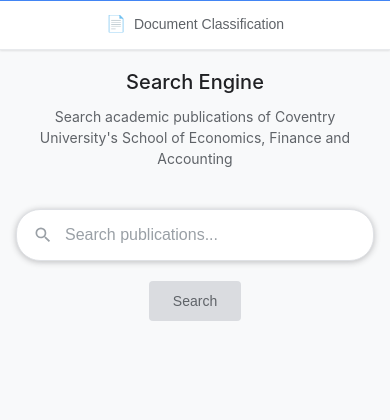
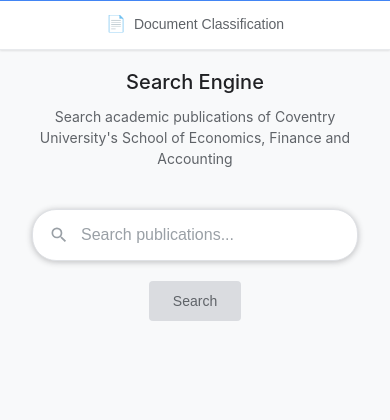
Before and after one commit to azens1995/ir-assignment-ui-p03, a React (Create React App) app: page / in a window 390 px wide. Shown: the part 146-566 px from the top of the page. Built offline with nearby package versions, Linux system fonts and the light colour scheme.

Commit message:
update: fix css

```diff
--- a/src/App.css
+++ b/src/App.css
@@ -57,10 +57,54 @@
   min-height: calc(100vh - 280px);
 }
 
+/* Add consistent content container to prevent layout shifts */
+.content-container {
+  max-width: 800px;
+  margin: 0 auto;
+  padding: 0 20px;
+  min-height: 400px; /* Ensure minimum height to prevent layout shifts */
+  position: relative; /* For absolute positioning of loading states */
+}
+
+/* Prevent layout shifts during tab switching */
+.content-container > * {
+  width: 100%;
+}
+
+/* Smooth transitions for tab content */
+.content-container > * {
+  transition: opacity 0.2s ease;
+}
+
+/* Tab transition classes for smooth switching */
+.tab-content {
+  opacity: 1;
+  transition: opacity 0.2s ease-in-out;
+}
+
+.tab-content-enter {
+  opacity: 0;
+}
+
+.tab-content-enter-active {
+  opacity: 1;
+}
+
+.tab-content-exit {
+  opacity: 1;
+}
+
+.tab-content-exit-active {
+  opacity: 0;
+}
+
+/* Ensure consistent spacing */
 .search-header {
-  max-width: 800px;
-  margin: 0 auto 32px;
-  padding: 0 20px;
+  /* Remove max-width and margin since it's now handled by parent container */
+  /* max-width: 800px; */
+  /* margin: 0 auto 32px; */
+  /* padding: 0 20px; */
+  margin-bottom: 32px;
   text-align: center;
 }
 
@@ -79,8 +123,10 @@
 }
 
 .error-message {
-  max-width: 800px;
-  margin: 20px auto;
+  /* Remove max-width and margin since it's now handled by parent container */
+  /* max-width: 800px; */
+  /* margin: 20px auto; */
+  margin: 20px 0;
   padding: 16px 20px;
   background: #fce8e6;
   border: 1px solid #f28b82;
@@ -146,9 +192,13 @@
     min-height: calc(100vh - 240px);
   }
 
+  .content-container {
+    padding: 0 16px;
+    min-height: 300px; /* Smaller minimum height on mobile */
+  }
+
   .search-header {
     margin-bottom: 24px;
-    padding: 0 16px;
   }
 
   .search-header h2 {
@@ -160,7 +210,7 @@
   }
 
   .error-message {
-    margin: 16px;
+    margin: 16px 0;
     padding: 12px 16px;
   }
 }
--- a/src/App.tsx
+++ b/src/App.tsx
@@ -47,13 +47,14 @@
       <TabHeader activeTab={activeTab} onTabChange={handleTabChange} />
 
       <main className='app-main'>
+        <div className='content-container'>
           {activeTab === 'search' && (
             <>
               <div className='search-header'>
                 <h2>Search Engine</h2>
                 <p>
-                Search academic publications of Coventry University's School of
-                Economics, Finance and Accounting
+                  Search academic publications of Coventry University's School
+                  of Economics, Finance and Accounting
                 </p>
               </div>
 
@@ -78,6 +79,7 @@
           )}
 
           {activeTab === 'classification' && <DocumentClassification />}
+        </div>
       </main>
 
       <footer className='app-footer'>
--- a/src/components/DocumentClassification.css
+++ b/src/components/DocumentClassification.css
@@ -1,7 +1,8 @@
 .document-classification {
-  max-width: 800px;
-  margin: 0 auto;
-  padding: 0 20px;
+  /* Remove max-width and margin since it's now handled by parent container */
+  /* max-width: 800px; */
+  /* margin: 0 auto; */
+  /* padding: 0 20px; */
 }
 
 .classification-container {
@@ -273,9 +274,10 @@
 
 /* Responsive design */
 @media (max-width: 768px) {
-  .document-classification {
+  /* Remove padding since it's now handled by parent container */
+  /* .document-classification {
     padding: 0 16px;
-  }
+  } */
 
   .classification-header {
     padding: 24px 20px 20px;
--- a/src/components/SearchResults.css
+++ b/src/components/SearchResults.css
@@ -1,7 +1,9 @@
 .search-results {
-  max-width: 800px;
-  margin: 0 auto;
-  padding: 20px;
+  /* Remove max-width and margin since it's now handled by parent container */
+  /* max-width: 800px; */
+  /* margin: 0 auto; */
+  /* padding: 20px; */
+  width: 100%;
 }
 
 .loading-container {
@@ -11,6 +13,9 @@
   justify-content: center;
   padding: 60px 20px;
   text-align: center;
+  min-height: 300px; /* Ensure consistent height during loading */
+  width: 100%;
+  box-sizing: border-box; /* Ensure padding is included in width calculation */
 }
 
 .loading-spinner {
@@ -21,6 +26,7 @@
   border-radius: 50%;
   animation: spin 1s linear infinite;
   margin-bottom: 16px;
+  flex-shrink: 0; /* Prevent spinner from shrinking */
 }
 
 @keyframes spin {
@@ -46,6 +52,8 @@
 
 .results-list {
   margin-bottom: 40px;
+  width: 100%;
+  box-sizing: border-box; /* Ensure consistent box model */
 }
 
 .no-results {
@@ -109,9 +117,10 @@
 }
 
 @media (max-width: 768px) {
-  .search-results {
+  /* Remove padding since it's now handled by parent container */
+  /* .search-results {
     padding: 16px;
-  }
+  } */
 
   .pagination {
     gap: 4px;
```
Lines whose indentation alone changed are shown as unchanged.
